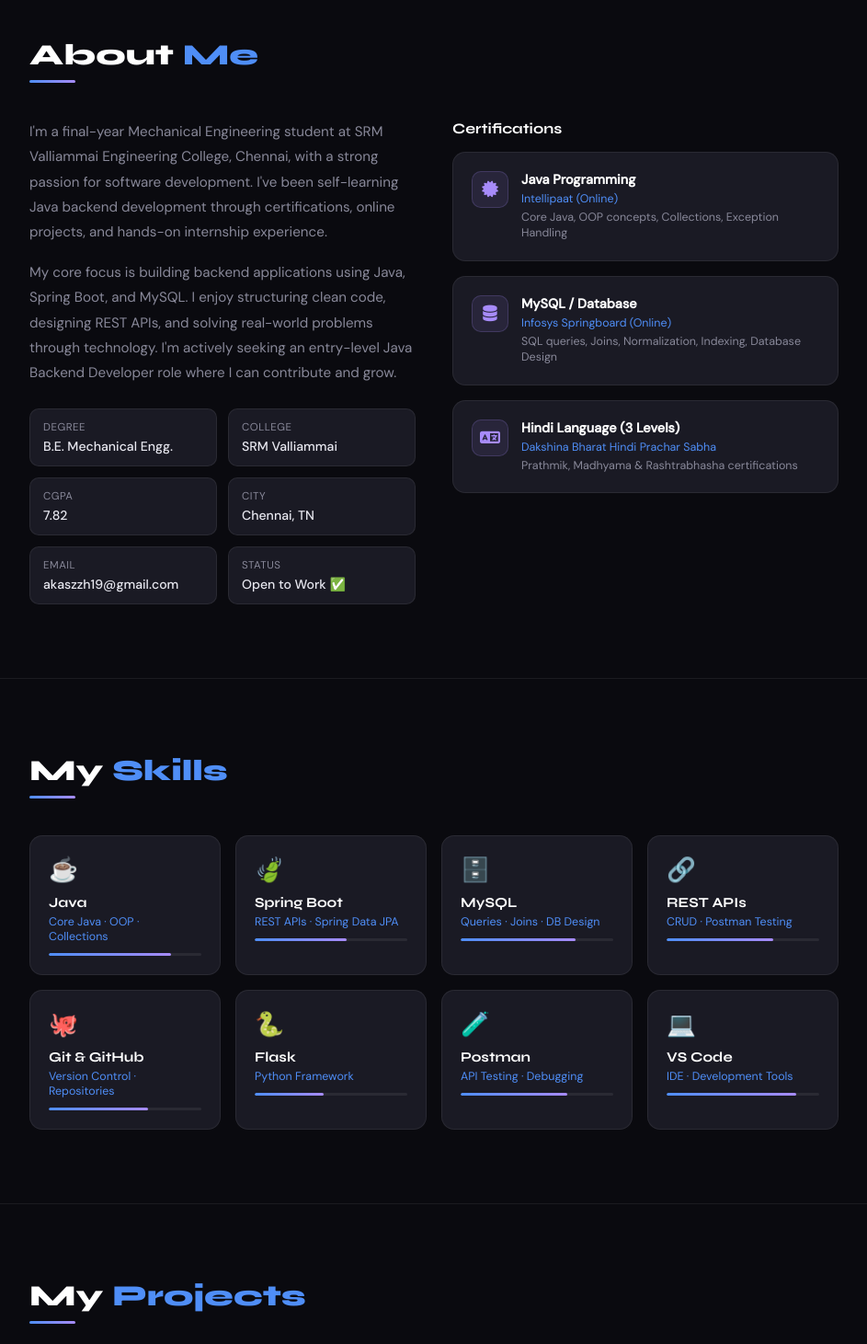
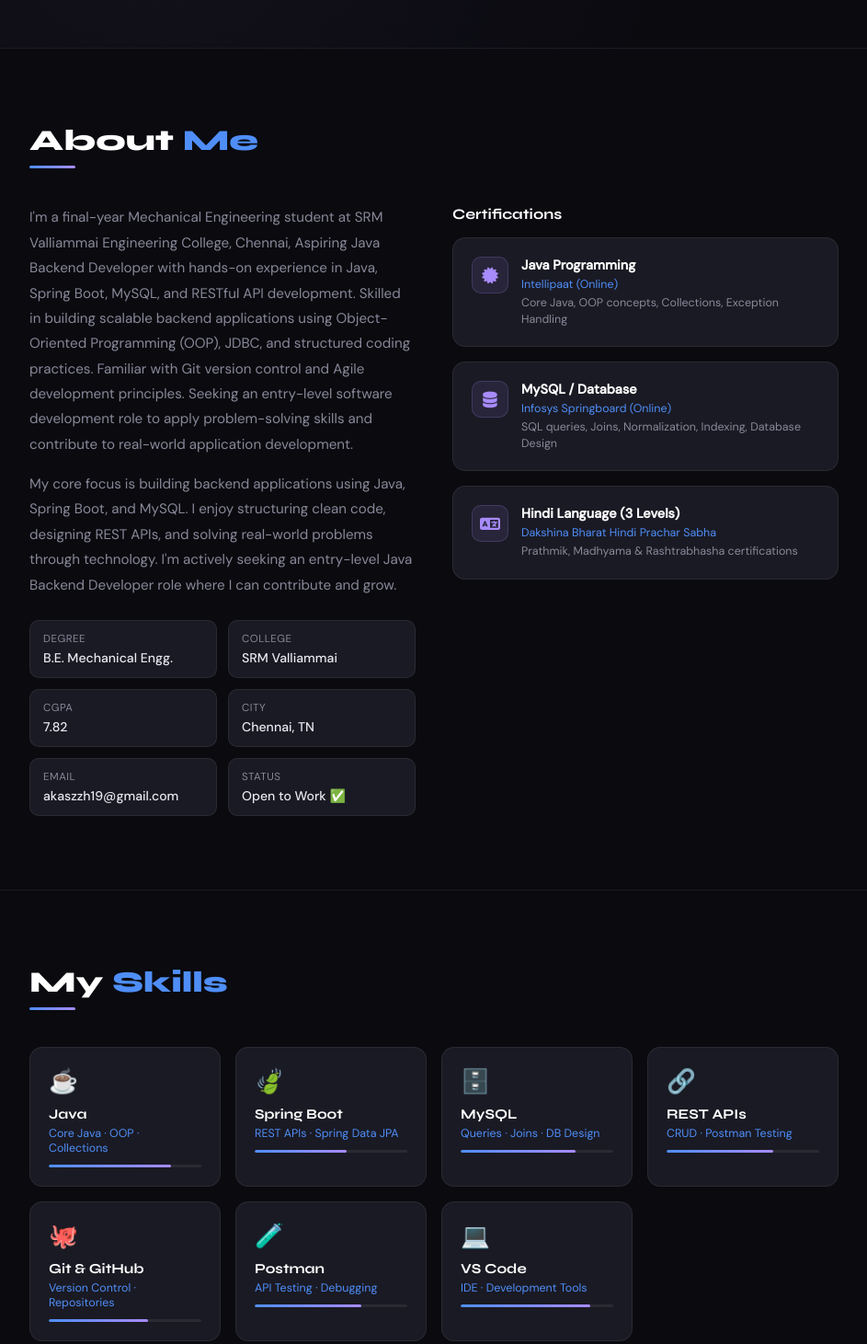
Before and after one commit to AKASH-19-S/akash-portfolio, a plain HTML site: page index.html in a window 1280 px wide. Shown: the part 840-2301 px from the top of the page at 92% size, without its empty margins (308-1251 px from the left). Drawn offline with Linux system fonts and the light colour scheme.

Commit message:
Update index.html

```diff
--- a/index.html
+++ b/index.html
@@ -644,7 +644,7 @@
   <!-- HERO -->
   <section id="hero">
     <div class="hero-badge">Available for opportunities</div>
-    <h1 class="hero-name">Hi, I'm <span class="accent">Akash S</span><br/>Java Backend Developer</h1>
+    <h1 class="hero-name">Hi, I'm <span class="accent">Akash S</span><br/>Java Backend Developer|Spring Boot|MySQL| REST API</h1>
     <p class="hero-role">B.E. Mechanical Engineering → <strong>Software Development</strong></p>
     <p class="hero-desc">
       Passionate about backend development with hands-on experience in Java, Spring Boot, MySQL, and REST APIs.
@@ -682,8 +682,9 @@
       <div class="about-text">
         <p>
           I'm a final-year Mechanical Engineering student at SRM Valliammai Engineering College, Chennai,
-          with a strong passion for software development. I've been self-learning Java backend development
-          through certifications, online projects, and hands-on internship experience.
+          Aspiring Java Backend Developer with hands-on experience in Java, Spring Boot, MySQL, and RESTful API development.
+          Skilled in building scalable backend applications using Object-Oriented Programming (OOP), JDBC, and structured coding practices.
+          Familiar with Git version control and Agile development principles. Seeking an entry-level software development role to apply problem-solving skills and contribute to real-world application development.
         </p>
         <p>
           My core focus is building backend applications using Java, Spring Boot, and MySQL. I enjoy
@@ -784,12 +785,6 @@
         <div class="skill-name">Git & GitHub</div>
         <div class="skill-level">Version Control · Repositories</div>
         <div class="skill-bar"><div class="skill-bar-fill" style="width:65%"></div></div>
-      </div>
-      <div class="skill-card">
-        <div class="skill-icon">🐍</div>
-        <div class="skill-name">Flask</div>
-        <div class="skill-level">Python Framework</div>
-        <div class="skill-bar"><div class="skill-bar-fill" style="width:45%"></div></div>
       </div>
       <div class="skill-card">
         <div class="skill-icon">🧪</div>
```
